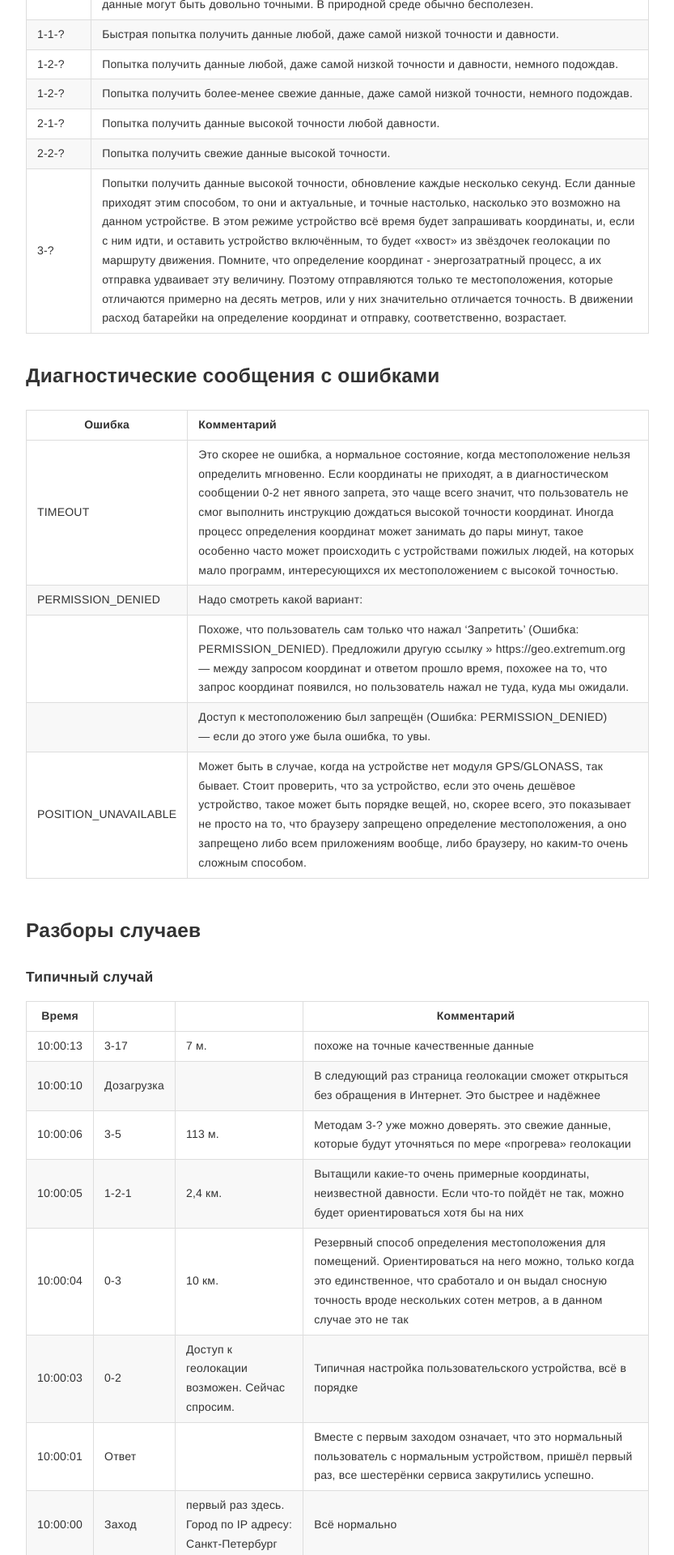
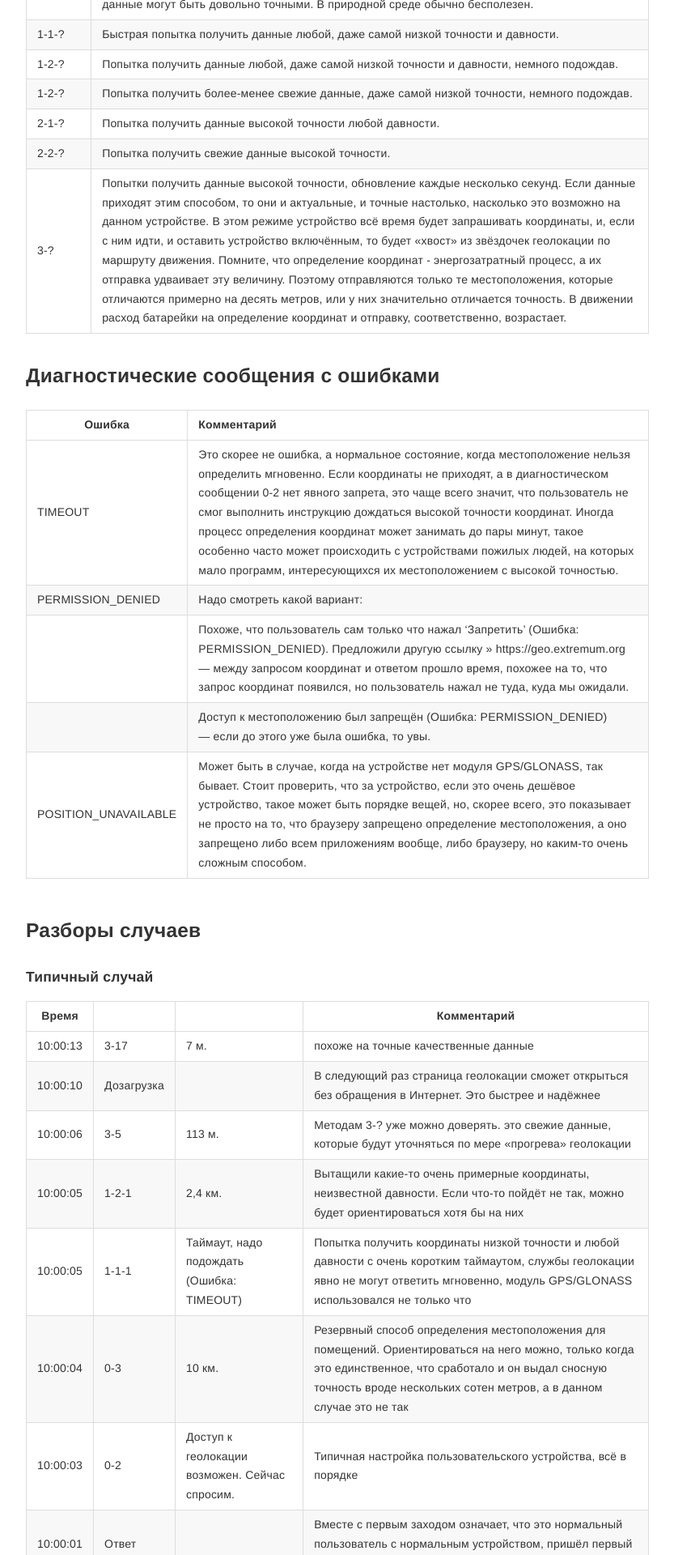
Before and after one commit to extremum-search-and-rescue/help.gis, a Jekyll site: the page built from _posts/2023-08-26-gps-monitoring.md, in a window 1280 px wide. Shown: the part 3080-5000 px from the top of the page at 81% size, without its empty margins (223-1056 px from the left). Built offline with Jekyll 4.4.1, drawn with Linux system fonts in a browser that asks for light colours; part of the change alters nothing that is shown.

Commit message:
fix typo, added typical timeout error to main case

```diff
--- a/_posts/2023-08-26-gps-monitoring.md
+++ b/_posts/2023-08-26-gps-monitoring.md
@@ -86,13 +86,14 @@ layout: post
 |10:00:10|Дозагрузка||В следующий раз страница геолокации сможет открыться без обращения в Интернет. Это быстрее и надёжнее
 |10:00:06|3-5|113 м. |Методам 3-? уже можно доверять. это свежие данные, которые будут уточняться по мере «прогрева» геолокации
 |10:00:05|1-2-1|2,4 км. |Вытащили какие-то очень примерные координаты, неизвестной давности. Если что-то пойдёт не так, можно будет ориентироваться хотя бы на них
+|10:00:05|1-1-1| Таймаут, надо подождать (Ошибка: TIMEOUT) |Попытка получить координаты низкой точности и любой давности с очень коротким таймаутом, службы геолокации явно не могут ответить мгновенно, модуль GPS/GLONASS использовался не только что
 |10:00:04|0-3|10 км.| Резервный способ определения местоположения для помещений. Ориентироваться на него можно, только когда это единственное, что сработало и он выдал сносную точность вроде нескольких сотен метров, а в данном случае это не так
 |10:00:03|0-2|Доступ к геолокации возможен. Сейчас спросим. | Типичная настройка пользовательского устройства, всё в порядке
 |10:00:01|Ответ||Вместе с первым заходом означает, что это нормальный пользователь с нормальным устройством, пришёл первый раз, все шестерёнки сервиса закрутились успешно.
 |10:00:00|Заход|первый раз здесь. Город по IP адресу: Санкт-Петербург|Всё нормально
 
 
-#### Когда пользователь запрещает по ошибке
+#### Когда пострадавший запрещает доступ по ошибке
 
 |Время|||Комментарий|
 |-|-|-|-|
@@ -103,7 +104,7 @@ layout: post
 |10:00:01|Ответ||Вместе с первым заходом означает, что это нормальный пользователь с нормальным устройством, пришёл первый раз, все шестерёнки сервиса закрутились успешно.
 |10:00:00|Заход|первый раз здесь. Город по IP адресу: Санкт-Петербург|Всё нормально
 
-#### Когда пользователь врёт
+#### Когда пострадавший врёт
 Иногда «пострадавший» делает вид, что находится в лесу, а сам в городской черте у кого-то. С недавних пор стало возможожно догадаться об этом. Вроде как согасился нажать на ссылку, но запретил доступ и сразу всё закрыл (нет этапа Дозагрузка).
 
 |Время|||Комментарий|
@@ -114,8 +115,8 @@ layout: post
 |10:00:01|Ответ||Вместе с первым заходом означает, что это нормальный пользователь с нормальным устройством, пришёл первый раз, все шестерёнки сервиса закрутились успешно.
 |10:00:00|Заход|первый раз здесь. Город по IP адресу: Санкт-Петербург|Всё нормально
 
-#### Хотят не по ссылке
-Пользователь явно заходит на страницу мониторинга через страницу определения координат. Возможно браузер настроен на «предзагрузку страниц». Так они открываются быстрее, но только потому что браузер бежит впереди пользователя и загружает то, что думает окажется пользователю полезным. В таких случаях лучше всего добавлять сервис в закладки и переходить из них
+#### Ходят не по ссылке
+Пользователь явно заходит на страницу мониторинга через страницу определения координат. Возможно браузер настроен на «предзагрузку страниц». Так страницы открываются быстрее, но только потому что браузер бежит впереди пользователя и загружает то, что думает окажется пользователю полезным. В таких случаях лучше всего добавлять сервис в закладки и переходить из них
 
 |Время|||Комментарий|
 |-|-|-|-|
```
